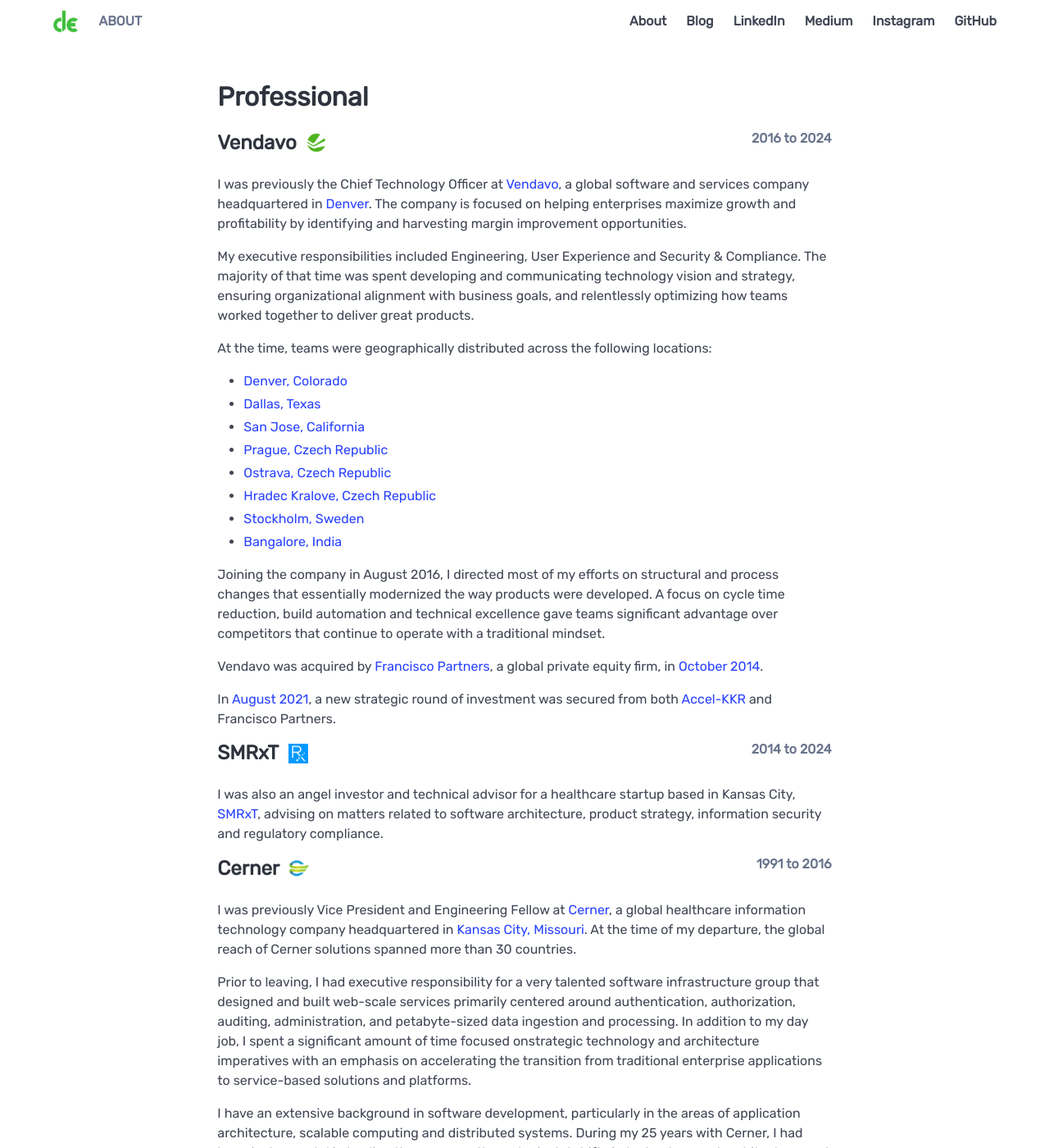
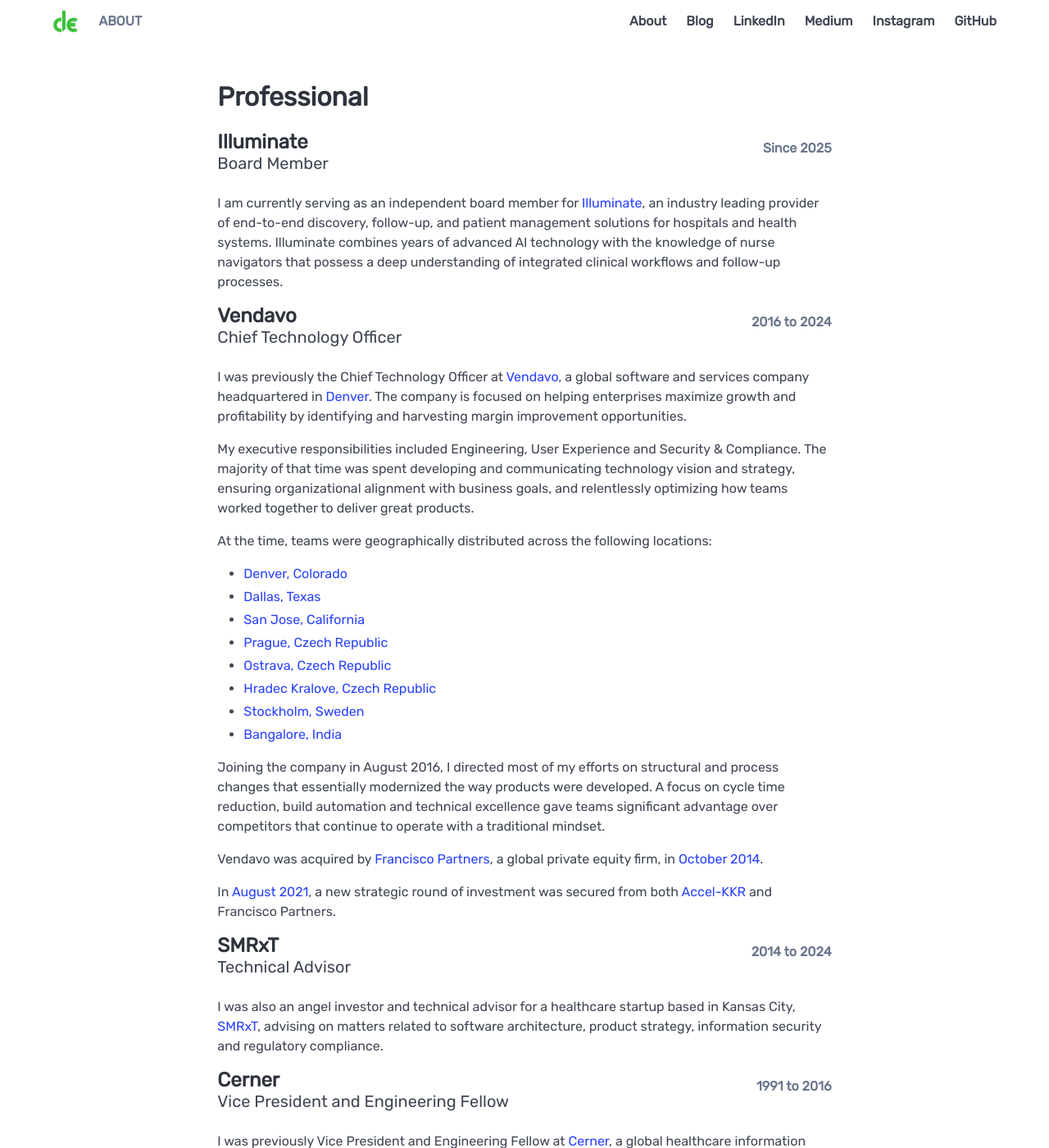
Before and after one commit to davidledwards/davidledwards.github.io, a Jekyll site: the page built from about/index.html, in a window 1280 px wide and 1400 px high. Shown: the whole window at 82% size. Built offline with Jekyll 4.4.1, drawn with Linux system fonts in a browser that asks for light colours.

Commit message:
add board member position to about page

```diff
--- a/about/index.html
+++ b/about/index.html
@@ -7,16 +7,26 @@
     <div class="level is-mobile">
         <div class="level-left">
             <div class="level-item">
-                <a href="https://www.vendavo.com">
-                    <h2 class="title is-4">Vendavo</h2>
+                <a href="https://www.illuminate.ai/">
+                    <p class="title is-4">Illuminate</p>
+                    <p class="subtitle is-5">Board Member</p>
                 </a>
             </div>
+        </div>
+        <div class="level-right">
+            <h3 class="subtitle is-6 has-text-grey">Since 2025</h3>
+        </div>
+    </div>
+    <p>
+        I am currently serving as an independent board member for <a href="https://www.illuminate.ai/">Illuminate</a>, an industry leading provider of end-to-end discovery, follow-up, and patient management solutions for hospitals and health systems. Illuminate combines years of advanced AI technology with the knowledge of nurse navigators that possess a deep understanding of integrated clinical workflows and follow-up processes.
+    </p>
+    <div class="level is-mobile">
+        <div class="level-left">
             <div class="level-item">
-                <figure class="image is-24x24 is-marginless">
-                    <a href="https://www.vendavo.com">
-                        <img src="/images/vendavo-icon.png" />
-                    </a>
-                </figure>
+                <a href="https://www.vendavo.com">
+                    <p class="title is-4">Vendavo</p>
+                    <p class="subtitle is-5">Chief Technology Officer</p>
+                </a>
             </div>
         </div>
         <div class="level-right">
@@ -55,15 +65,9 @@
         <div class="level-left">
             <div class="level-item">
                 <a href="https://www.smrxt.com">
-                    <h2 class="title is-4">SMRxT</h2>
+                    <p class="title is-4">SMRxT</p>
+                    <p class="subtitle is-5">Technical Advisor</p>
                 </a>
-            </div>
-            <div class="level-item">
-                <figure class="image is-24x24 is-marginless">
-                    <a href="https://www.smrxt.com">
-                        <img src="/images/smrxt-icon.png" />
-                    </a>
-                </figure>
             </div>
         </div>
         <div class="level-right">
@@ -77,15 +81,9 @@
         <div class="level-left">
             <div class="level-item">
                 <a href="https://www.cerner.com">
-                    <h2 class="title is-4">Cerner</h2>
+                    <p class="title is-4">Cerner</p>
+                    <p class="subtitle is-5">Vice President and Engineering Fellow</p>
                 </a>
-            </div>
-            <div class="level-item">
-                <figure class="image is-24x24 is-marginless">
-                    <a href="https://www.cerner.com">
-                        <img src="/images/cerner-icon.png" />
-                    </a>
-                </figure>
             </div>
         </div>
         <div class="level-right">
```
Also changed, not shown: images/cerner-icon.png (deleted), images/smrxt-icon.png (deleted), images/vendavo-icon.png (deleted).
